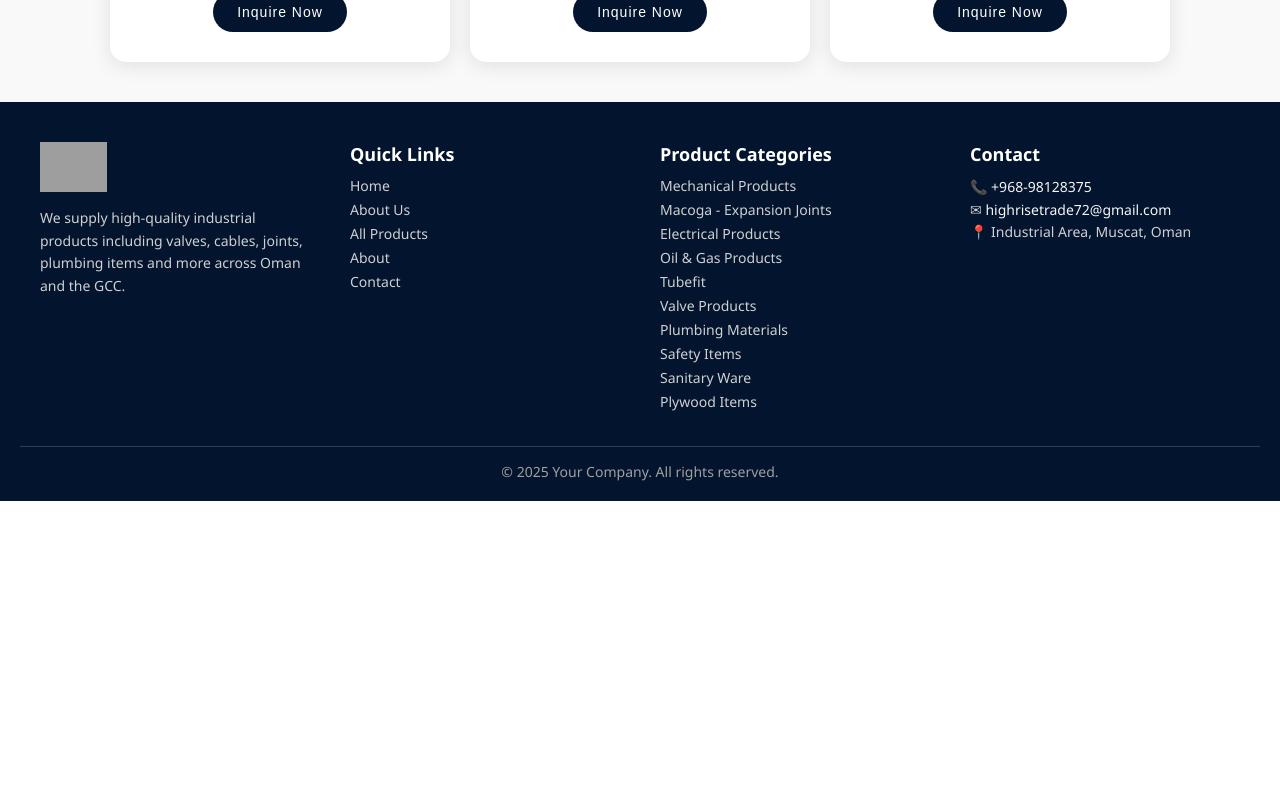
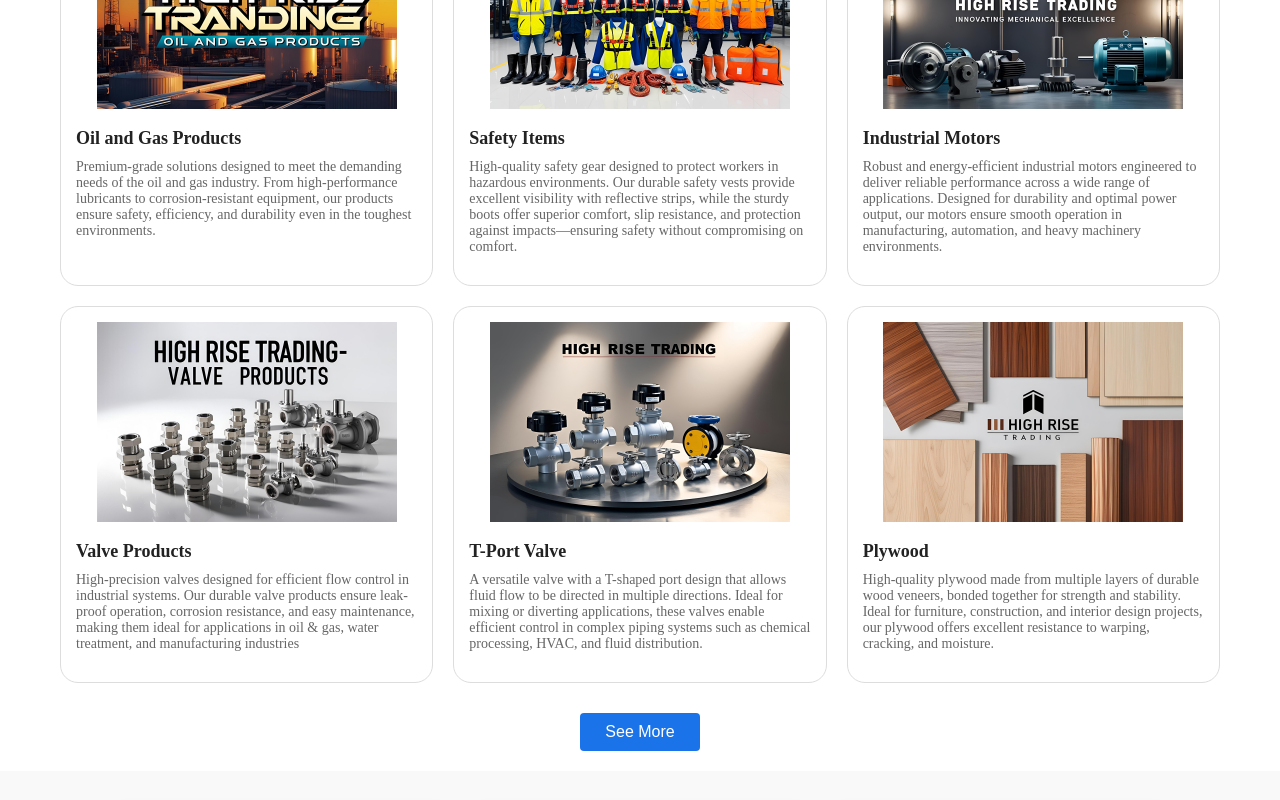
Before and after one commit to mr-ssc/HIGH-RISE-TREDING, a React (Create React App) app: page / in a window 1280 px wide. Shown: the part 1780-2580 px from the top of the page. Before the commit the page ends 2281 px from the top, so only its background shows below. Built offline with nearby package versions, Linux system fonts and the light colour scheme; grey boxes are pictures that could not be loaded.

Commit message:
first commit

```diff
--- a/src/App.js
+++ b/src/App.js
@@ -19,6 +19,7 @@ import InquirePage from "./component/InquirePage"
 import Cart from './component/Cart'
 import HeroSection from './component/HeroSection'
 import Social from './component/Social'
+import New_Pro from './component/New_Pro'
 
 
 
@@ -47,8 +48,9 @@ function App() {
         <Route path='/EsteemadeBrand' element={<EsteemadeBrand />}></Route>
         <Route path='/InquirePage' element={<InquirePage />}></Route>
         <Route path='/Cart' element={<Cart />}></Route>
-        <Route path='/HeroSection' element={<HeroSection/>}></Route>
-        <Route path='/Social' element={<Social/>}></Route>
+        <Route path='/HeroSection' element={<HeroSection />}></Route>
+        <Route path='/Social' element={<Social />}></Route>
+        <Route path='/New_Pro' element={<New_Pro />}></Route>
 
 
 
--- a/src/component/HeroSection.css
+++ b/src/component/HeroSection.css
@@ -16,18 +16,19 @@
   min-height: 500px;
   max-height: 800px;
   overflow: hidden;
-   justify-content: center;
+  justify-content: center;
   align-items: center;
   display: flex;
   position: relative;
   margin-bottom: 40px;
+  margin-top: 20px;
   animation: imageZoomIn 1.5s ease-out;
 }
 
 .hero-main-image {
   width: 90%;
   height: 100%;
- border-radius: 40px;
+  border-radius: 40px;
   object-fit: cover;
   object-position: center;
   transition: transform 1s ease;
@@ -91,7 +92,7 @@
   left: 0;
   width: 100px;
   height: 5px;
-  background-color: #e74c3c;
+  background-color: #03142e;
   border-radius: 3px;
 }
 
@@ -133,6 +134,7 @@
     transform: scale(1.1);
     opacity: 0;
   }
+
   to {
     transform: scale(1);
     opacity: 1;
@@ -144,6 +146,7 @@
     transform: translateX(-100px);
     opacity: 0;
   }
+
   to {
     transform: translateX(0);
     opacity: 1;
@@ -155,6 +158,7 @@
     transform: translateX(100px);
     opacity: 0;
   }
+
   to {
     transform: translateX(0);
     opacity: 1;
@@ -166,6 +170,7 @@
     transform: translateY(30px);
     opacity: 0;
   }
+
   to {
     transform: translateY(0);
     opacity: 1;
@@ -235,6 +240,7 @@
 
 /* Reduced motion preference */
 @media (prefers-reduced-motion: reduce) {
+
   .hero-main-image-wrapper,
   .hero-text-content,
   .hero-side-image-wrapper,
--- a/src/component/Home.js
+++ b/src/component/Home.js
@@ -4,6 +4,7 @@ import Footer from './Footer'
 import InquirePage from "./InquirePage"
 import HeroSection from './HeroSection'
 import Social from './Social'
+import New_Pro from './New_Pro'
 
 
 
@@ -13,7 +14,8 @@ const Home = () => {
 
       <Navbar />
       <HeroSection />
-      <Social/>
+      <Social />
+      <New_Pro />
 
 
 
--- /dev/null
+++ b/src/component/New_Pro.css
@@ -0,0 +1,85 @@
+.newpro-container {
+  max-width: 1200px;
+  margin: 0 auto;
+  padding: 20px;
+}
+
+.newpro-heading {
+  text-align: center;
+  margin-bottom: 30px;
+  color: #333;
+}
+
+.product-grid {
+  display: grid;
+  grid-template-columns: repeat(3, 1fr);
+  gap: 20px;
+  margin-bottom: 30px;
+}
+
+.product-card {
+  border: 1px solid #ddd;
+  border-radius: 18px;
+  padding: 15px;
+  transition: transform 0.3s ease;
+}
+
+.product-card:hover {
+  transform: translateY(-5px);
+  box-shadow: 0 5px 15px rgba(0, 0, 0, 0.1);
+}
+
+.product-img {
+  width: 100%;
+  height: 200px;
+  object-fit: contain;
+  border-radius: 14px;
+  margin-bottom: 15px;
+}
+
+.product-title {
+  font-size: 18px;
+  margin-bottom: 10px;
+  color: #222;
+}
+
+.product-desc {
+  font-size: 14px;
+  color: #666;
+  margin-bottom: 15px;
+}
+
+.product-price {
+  font-size: 16px;
+  font-weight: bold;
+  color: #e63946;
+}
+
+.see-more-btn {
+  display: block;
+  margin: 0 auto;
+  padding: 10px 25px;
+  background-color: #1a73e8;
+  color: white;
+  border: none;
+  border-radius: 4px;
+  cursor: pointer;
+  font-size: 16px;
+  transition: background-color 0.3s;
+}
+
+.see-more-btn:hover {
+  background-color: #0d5bba;
+}
+
+@media (max-width: 900px) {
+  .product-grid {
+    grid-template-columns: repeat(2, 1fr);
+  }
+}
+
+@media (max-width: 600px) {
+  .product-grid {
+    grid-template-columns: 1fr;
+  }
+}
--- /dev/null
+++ b/src/component/New_Pro.js
@@ -0,0 +1,135 @@
+import React, { useState } from "react";
+import "./New_Pro.css";
+import first from "./Img/slide-1.png";
+import second from "./Img/slide-2.png";
+import third from "./Img/slide-3.png";
+import four from "./Img/slide-4.png";
+import five from "./Img/slide-5.png";
+import six from "./Img/slide-6.png";
+import seven from "./Img/slide-7.png";
+import eight from "./Img/slide-8.png";
+import nine from "./Img/slide-9.png";
+import ten from "./Img/slide-10.png";
+import eleone from "./Img/slide-11.png";
+
+const products = [
+  {
+    id: 1,
+    image: four,
+    name: "Oil and Gas Products",
+    description:
+      "Premium-grade solutions designed to meet the demanding needs of the oil and gas industry. From high-performance lubricants to corrosion-resistant equipment, our products ensure safety, efficiency, and durability even in the toughest environments.",
+    price: "₹899",
+  },
+  {
+    id: 2,
+    image: nine,
+    name: "Safety Items",
+    description:
+      "High-quality safety gear designed to protect workers in hazardous environments. Our durable safety vests provide excellent visibility with reflective strips, while the sturdy boots offer superior comfort, slip resistance, and protection against impacts—ensuring safety without compromising on comfort.",
+    price: "₹1,299",
+  },
+  {
+    id: 3,
+    image: first,
+    name: "Industrial Motors",
+    description:
+      "Robust and energy-efficient industrial motors engineered to deliver reliable performance across a wide range of applications. Designed for durability and optimal power output, our motors ensure smooth operation in manufacturing, automation, and heavy machinery environments.",
+    price: "₹2,499",
+  },
+  {
+    id: 4,
+    image: six,
+    name: "Valve Products",
+    description:
+      "High-precision valves designed for efficient flow control in industrial systems. Our durable valve products ensure leak-proof operation, corrosion resistance, and easy maintenance, making them ideal for applications in oil & gas, water treatment, and manufacturing industries",
+    price: "₹3,999",
+  },
+  {
+    id: 5,
+    image: seven,
+    name: "T-Port Valve",
+    description:
+      "A versatile valve with a T-shaped port design that allows fluid flow to be directed in multiple directions. Ideal for mixing or diverting applications, these valves enable efficient control in complex piping systems such as chemical processing, HVAC, and fluid distribution.",
+    price: "₹2,799",
+  },
+  {
+    id: 6,
+    image: eleone,
+    name: "Plywood",
+    description:
+      "High-quality plywood made from multiple layers of durable wood veneers, bonded together for strength and stability. Ideal for furniture, construction, and interior design projects, our plywood offers excellent resistance to warping, cracking, and moisture.",
+    price: "₹599",
+  },
+  {
+    id: 7,
+    image: second,
+    name: "Joint",
+    description:
+      "Durable elbow joints designed to change the direction of piping systems smoothly. Made from high-quality materials to ensure leak-proof and corrosion-resistant connections in plumbing and industrial pipelines.",
+    price: "₹4,499",
+  },
+  {
+    id: 8,
+    image: eight,
+    name: "Plumbing Materials",
+    description:
+      "Premium quality plumbing materials designed to ensure reliable water supply and drainage systems. Our range includes pipes, fittings, valves, connectors, and seals made from durable, corrosion-resistant materials for long-lasting performance in residential, commercial, and industrial plumbing applications.",
+    price: "₹1,899",
+  },
+  {
+    id: 9,
+    image: third,
+    name: "Electric Products",
+    description:
+      "Wide range of high-quality electric products designed for safety, efficiency, and durability. From switches, sockets, wires, and circuit breakers to lighting solutions, our products ensure reliable performance for residential, commercial, and industrial electrical systems.",
+    price: "₹1,499",
+  },
+  {
+    id: 10,
+    image: five,
+    name: "Tube Fitting Products",
+    description:
+      "Precision-engineered tube fittings designed for secure and leak-proof connections in fluid and gas transfer systems. Made from high-quality materials to ensure durability, corrosion resistance, and easy installation, suitable for industrial, automotive, and hydraulic applications.",
+    price: "₹3,299",
+  },
+  {
+    id: 11,
+    image: ten,
+    name: "Washroom Products",
+    description:
+      "Comprehensive range of washroom products including durable bathtubs, comfortable toilet seats, and essential restroom fittings. Designed for hygiene, comfort, and easy maintenance, our products ensure a clean and functional washroom environment for residential and commercial spaces.",
+    price: "₹2,199",
+  },
+];
+
+const NewPro = () => {
+  const [showAll, setShowAll] = useState(false);
+  const initialProducts = products.slice(0, 6);
+  const displayedProducts = showAll ? products : initialProducts;
+
+  return (
+    <>
+      <div className="newpro-container">
+        <h1 className="newpro-heading">Newvest Products</h1>
+        <div className="product-grid">
+          {displayedProducts.map((product) => (
+            <div className="product-card" key={product.id}>
+              <img src={product.image} alt={product.name} className="product-img" />
+              <h2 className="product-title">{product.name}</h2>
+              <p className="product-desc">{product.description}</p>
+
+            </div>
+          ))}
+        </div>
+        {products.length > initialProducts.length && (
+          <button className="see-more-btn" onClick={() => setShowAll(!showAll)}>
+            {showAll ? "See Less" : "See More"}
+          </button>
+        )}
+      </div>
+    </>
+  );
+};
+
+export default NewPro;
```
